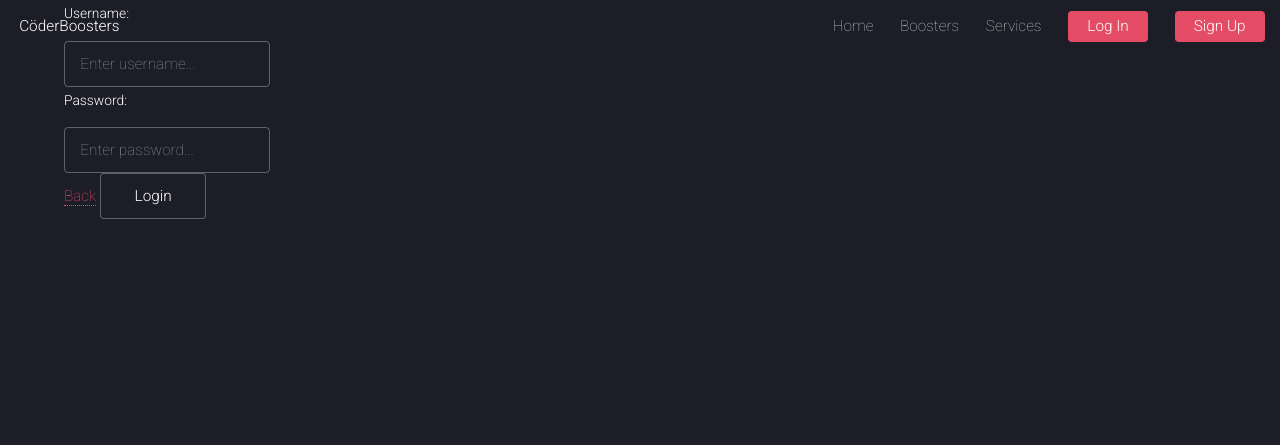
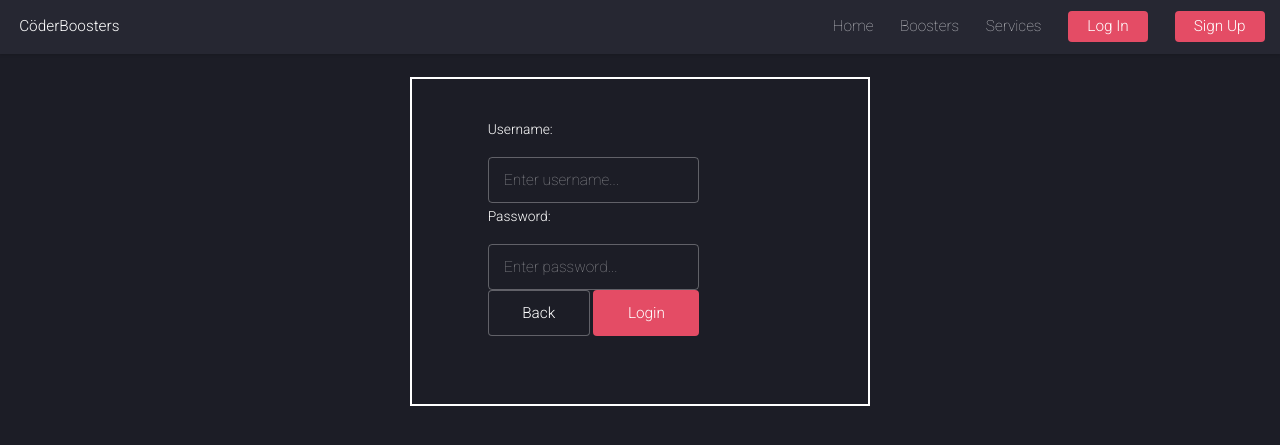
Before and after one commit to markKovacs/coder-boosters, a Spring app: page /index/login in a window 1280 px wide. Shown: the top 445 px of the page. Run offline with Thymeleaf, Linux system fonts and the light colour scheme; the template is opened without the code that fills it, so the values that code supplies are empty; some web fonts are replaced.

Commit message:
fixed, but option input bux unfixed

```diff
--- a/src/main/resources/public/css/ie8.css
+++ b/src/main/resources/public/css/ie8.css
@@ -79,9 +79,6 @@
 	}
 
 		input[type="checkbox"] + label:before,
-		input[type="radio"] + label:before {
-			display: none;
-		}
 
 /* Table */
 
--- a/src/main/resources/public/css/main.css
+++ b/src/main/resources/public/css/main.css
@@ -3907,3 +3907,11 @@
 			}
 
 	}
+
+#login,#register {
+	padding: 1cm;
+	margin-top: 5em;
+	margin-left: 30%;
+	margin-right: 30%;
+	border: solid white 2px;
+}
--- a/src/main/resources/templates/index/index-head.html
+++ b/src/main/resources/templates/index/index-head.html
@@ -8,13 +8,13 @@
 
     <!--[if lte IE 8]>
     <script th:src="@{~js/index_js/ie/html5shiv.js}"></script><![endif]-->
-    <link rel="stylesheet" th:href="@{~/css/main.css}"/>
 
     <!--[if lte IE 9]>
     <link rel="stylesheet" th:href="@{~/css/ie9.css}"/><![endif]-->
     <!--[if lte IE 8]>
     <link rel="stylesheet" th:href="@{~/css/ie8.css}"/><![endif]-->
     <link rel="stylesheet" th:href="@{~/css/error-message.css}"/><![endif]-->
+    <link rel="stylesheet" th:href="@{~/css/main.css}"/>
 
 </head>
 
@@ -34,11 +34,11 @@
         </ul>
     </nav>
 </header>
-<body class="landing">
+<body >
 
-    <div id="page-wrapper">
+    <div >
 
-        <div class="container-fluid" layout:fragment="index-content"></div>
+        <div  layout:fragment="index-content"></div>
 
 
     </div>
--- a/src/main/resources/templates/index/login.html
+++ b/src/main/resources/templates/index/login.html
@@ -16,8 +16,6 @@
         <div class="col-xs-12 col-lg-12">
 
             <div class="row">
-
-                <div class="row">
                     <div class="col-xs-offset-2 col-xs-8 text-center">
 
                         <div th:if="${errors}" id="error-messages" >
@@ -40,14 +38,13 @@
                                        placeholder="Enter password..." required>
                             </div>
                             <div class="text-center">
-                                <a class="btn btn-default" th:href="@{~/}">Back</a>
-                                <input class="btn btn-success" type="submit" value="Login">
+                                <input class="btn btn-success" type="button" th:href="@{~/}" value="Back">
+                                <input class="btn btn-success special" type="submit" value="Login">
                             </div>
 
                         </form>
 
                     </div>
-                </div>
             </div>
 
         </div>
--- a/src/main/resources/templates/index/register.html
+++ b/src/main/resources/templates/index/register.html
@@ -60,8 +60,8 @@
                                 <input type="radio" name="usertype" value="booster">Booster<br>
                             </div>
                             <div class="text-center">
-                                <a class="btn btn-default" th:href="@{~/}">Back</a>
-                                <input class="btn btn-success" type="submit" value="Register">
+                                <input type="button" class="btn btn-success" value="Back" th:href="@{~/}">
+                                <input class="btn btn-success special" type="submit" value="Register">
                             </div>
 
                         </form>
```
